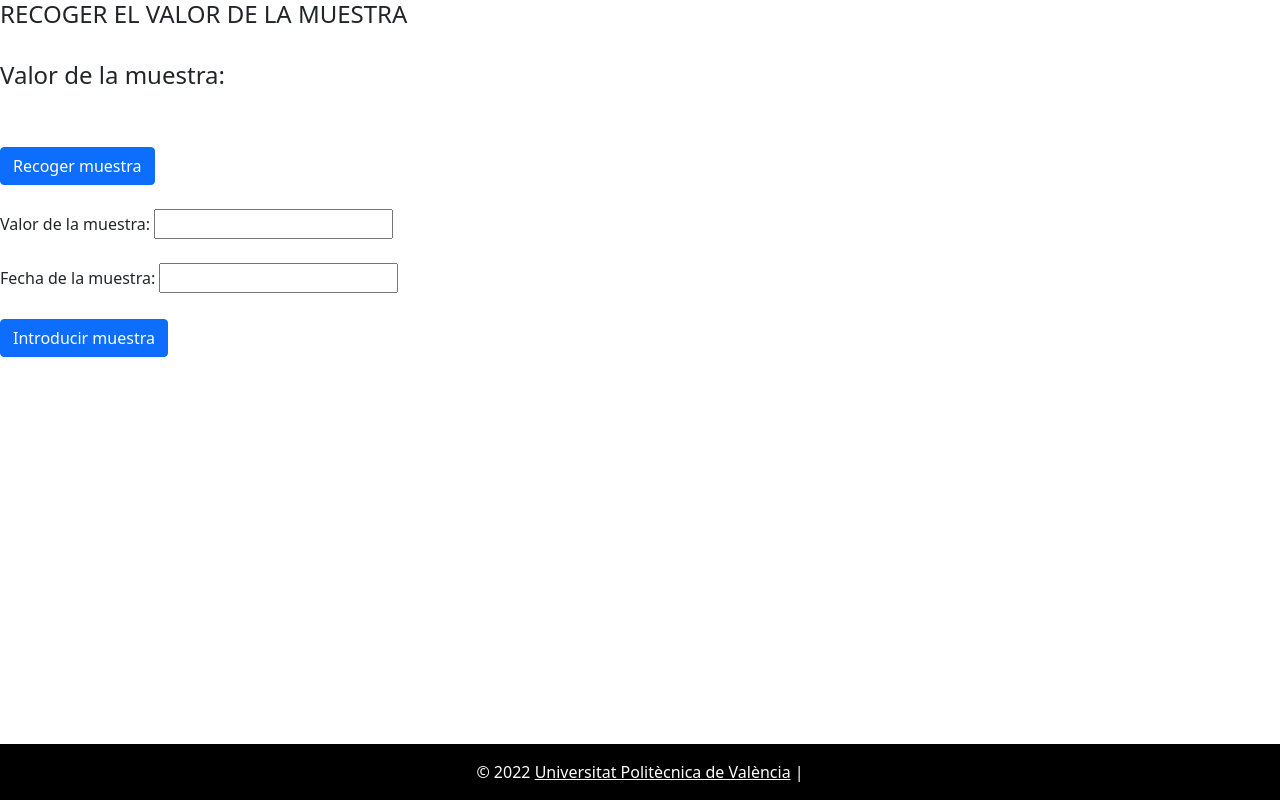
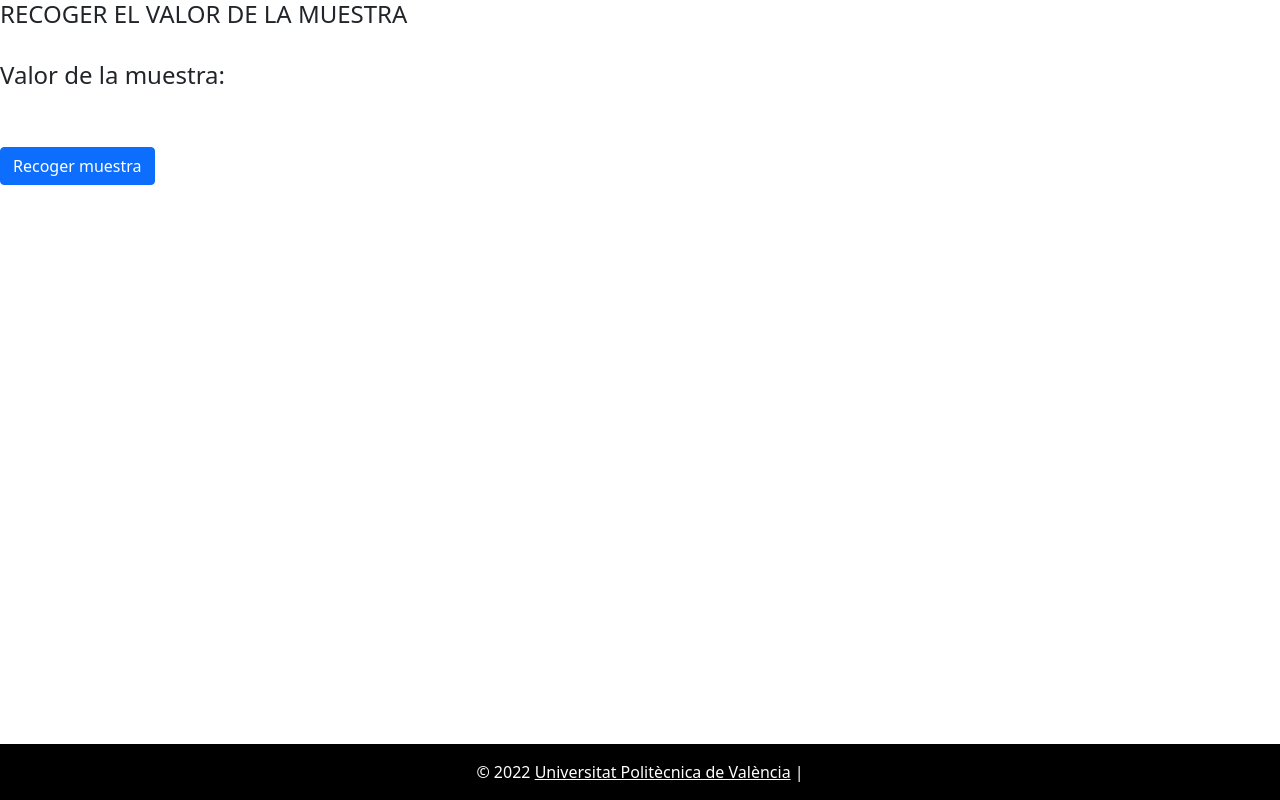
Before and after one commit to DanielBBHub/Web, a plain HTML site: page ux/index.html in a window 1280 px wide. Drawn offline with nearby package versions, Linux system fonts and the light colour scheme.

Commit message:
Update index.html

```diff
--- a/ux/index.html
+++ b/ux/index.html
@@ -51,23 +51,6 @@
             </a>
         </div>
 
-        <br>
-        <div >
-            Valor de la muestra:
-            <input  id="valorMuestraInput"> </input>
-        </div>
-        <br>
-        <div >
-            Fecha de la muestra:
-            <input  id="fechaMuestraInput"> </input>
-        </div>
-
-        <div class="  justify-content-around" style="margin-top: 2%;">
-            <a id="boton_introducir_muestra" class="btn btn-primary">
-              Introducir muestra
-            </a>
-        </div>
-
         <footer class="text-center text-white fixed-bottom" style="background-color: #000;">
             <!-- Grid container -->
             <div class="text-center p-3" style="background-color: rgba(0, 0, 0, 0.2);">
```
